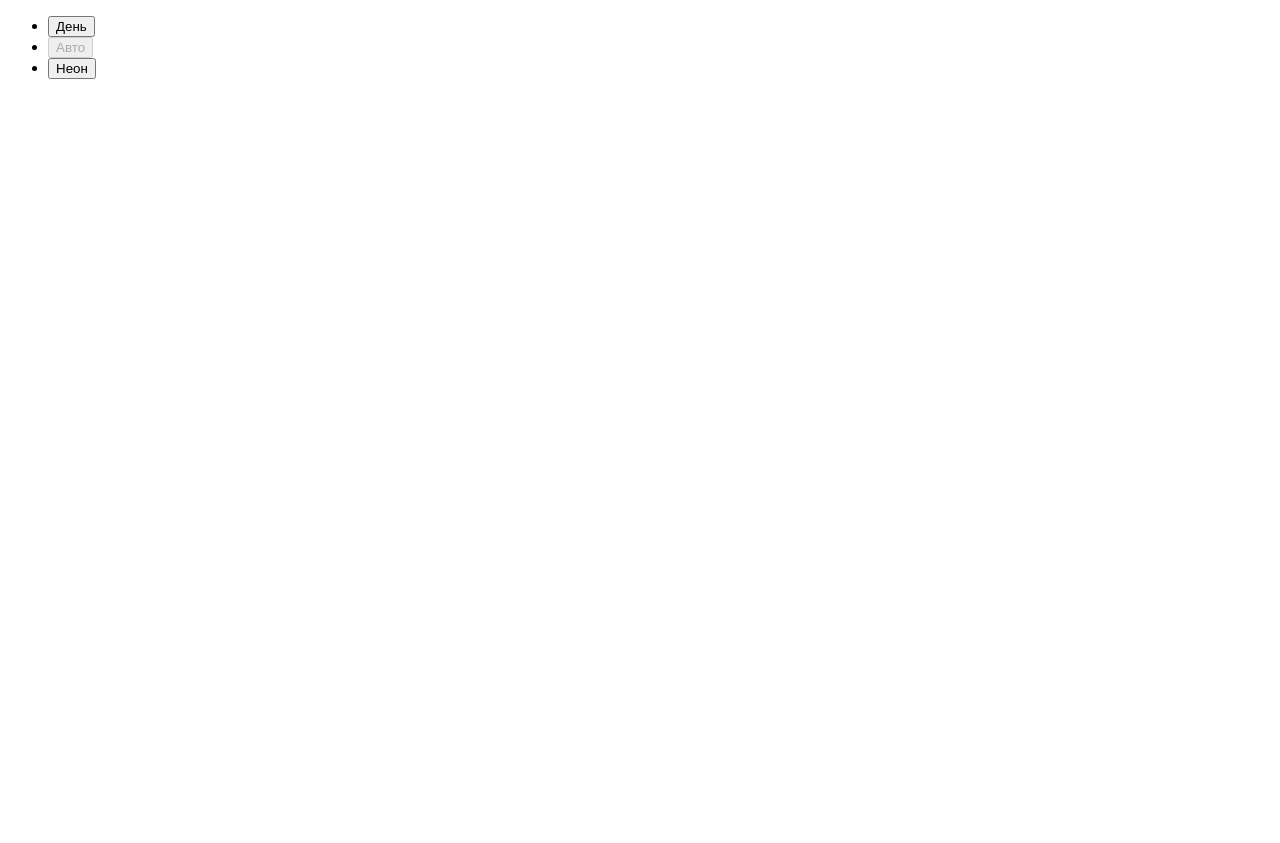
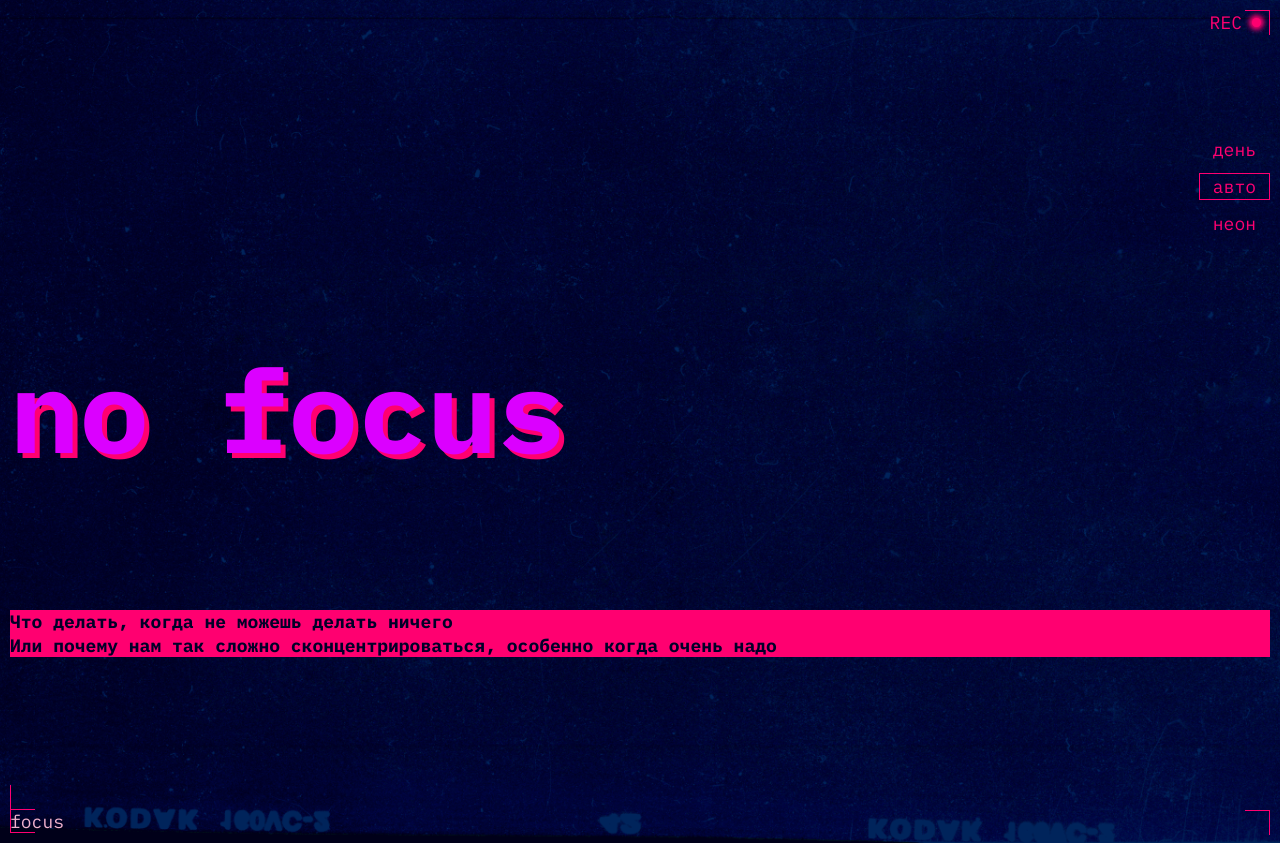
Before and after one commit to Valeriia-san/slozhno-sosredotochitsya-fd, a plain HTML site: page index.html in a window 1280 px wide. Before the commit the page ends 800 px from the top, so only its background shows below. Drawn offline with Linux system fonts and the light colour scheme.

Commit message:
Вёрстка шапки мобильной версии сайта

```diff
--- a/index.html
+++ b/index.html
@@ -4,11 +4,22 @@
     <meta charset="UTF-8" />
     <meta http-equiv="X-UA-Compatible" content="IE=edge" />
     <meta name="viewport" content="width=device-width, initial-scale=1.0" />
+    <meta name="color-scheme" content="dark light" />
     <title>Сложно сосредоточиться</title>
     <script src="./scripts/script.js"></script>
+    <link rel="stylesheet" href="./fonts/fonts.css" />
+    <link rel="stylesheet" href="./styles/variables.css" />
+    <link rel="stylesheet" href="./styles/globals.css" />
+    <link rel="stylesheet" href="./styles/style.css" />
+    <link rel="stylesheet" href="./styles/dark.css" />
+    <link rel="stylesheet" href="./styles/light.css" />
+    <link rel="icon" href="./images/favicon.ico" sizes="any" />
+    <link rel="icon" href="./images/favicon.svg" type="image/svg+xml" />
+    <linl rel="apple-touch-icon" href="./images/mobile-icon.png" />
   </head>
   <body class="page">
     <header class="header decorated-zone">
+      <aside class="mark" aria-hidden="true">rec</aside>
       <nav class="header__theme-menu">
         <ul class="header__theme-menu-list">
           <li class="header__theme-menu-item">
@@ -35,6 +46,17 @@
           </li>
         </ul>
       </nav>
+      <h1 class="header__title decorated-corners">no focus</h1>
+      <div class="header__about accent-text">
+        <p class="header__description">Что делать, когда не можешь делать ничего</p>
+        <p class="header__description">Или почему нам так сложно сконцентрироваться, особенно когда очень надо</p>
+      </div>
     </header>
+    <main class="content">
+      <section></section>
+      <section></section>
+      <section></section>
+    </main>
+    <footer class="footer decorated-corners">focus</footer>
   </body>
 </html>
--- a/styles/style.css
+++ b/styles/style.css
@@ -2,4 +2,120 @@
 
 .page {
   /* сохраните в разметке и стилях класс page у тега body. Он удобен, чтобы составлять селекторы для разных цветовых тем. */
+  background-image: var(--cover-image);
+  background-color: var(--bg-color);
+  /* Растянуть изображение на весь .page */
+  background-size: cover;
+  background-position: center;
+  background-repeat: no-repeat;
+  padding: 10px;
+  font-family: 'IBM Plex mono', sans-serif;
+  font-size: 18px;
+  font-weight: normal;
+  color: var(--text-color);
 }
+
+.header {
+  block-size: 100dvb;
+  min-block-size: 668px;
+  display: grid;
+  grid-template-columns: 1fr;
+  grid-template-rows: 1fr min-content 1fr;
+  align-items: center;
+  position: relative;
+}
+
+.decorated-corners::before {
+  content: '';
+  inline-size: 25px;
+  block-size: 25px;
+  border-inline-start: 1px solid var(--accent-color);
+  border-block-end: 1px solid var(--accent-color);
+  position: absolute;
+  left: 0;
+  bottom: 0;
+}
+
+.decorated-corners::after {
+  content: '';
+  inline-size: 25px;
+  block-size: 25px;
+  border-inline-end: 1px solid var(--accent-color);
+  border-block-start: 1px solid var(--accent-color);
+  position: absolute;
+  top: 0;
+  right: 0;
+}
+
+.mark {
+  display: flex;
+  gap: 10px;
+  align-items: center;
+  color: var(--accent-color);
+  line-height: 25px;
+  text-transform: uppercase;
+  position: absolute;
+  top: 0;
+  right: 9px;
+}
+
+.mark::after {
+  content: '';
+  inline-size: 9px;
+  block-size: 9px;
+  background-color: var(--accent-color);
+  display: inline-block;
+  border-radius: 50%;
+  box-shadow: 0 0 5px 3px var(--accent-color);
+}
+
+.header__theme-menu {
+  justify-self: end;
+  color: var(--accent-color);
+}
+
+.header__theme-menu-list {
+  display: flex;
+  flex-direction: column;
+  gap: 10px;
+}
+
+.header__theme-menu-button {
+  background-color: transparent;
+  text-transform: lowercase;
+  border: 1px solid transparent;
+  padding-inline: 13px;
+  cursor: pointer;
+}
+
+.header__theme-menu-button_active {
+  border: 1px solid var(--accent-color);
+  pointer-events: none;
+}
+
+.header__theme-menu-button:hover {
+  border: 1px solid var(--border-hover-color);
+}
+
+.header__theme-menu-button:focus-visible {
+  outline: none;
+  border-bottom: 1px solid var(--accent-color);
+}
+
+.header__title {
+  color: var(--main-color);
+  font-size: 116px;
+  line-height: 82.5%;
+  text-shadow: 5px 5px var(--accent-color);
+}
+
+.accent-text {
+  background-color: var(--accent-color);
+  color: var(--bg-color);
+  font-weight: bold;
+  line-height: 23.4px;
+}
+
+.footer {
+  position: relative;
+}
--- a/styles/variables.css
+++ b/styles/variables.css
@@ -2,3 +2,12 @@
   Переменные для вашего проекта
   и их переопределение под различные устройства
 */
+
+:root {
+  --cover-image: url('../images/cover-image-dark.png');
+  --main-color: #DB00FF;
+  --accent-color: #FF0070;
+  --text-color: #F1B2CE;
+  --bg-color: #000028;
+  --border-hover-color: rgba(255 0 112 / 0.4);
+}
```
